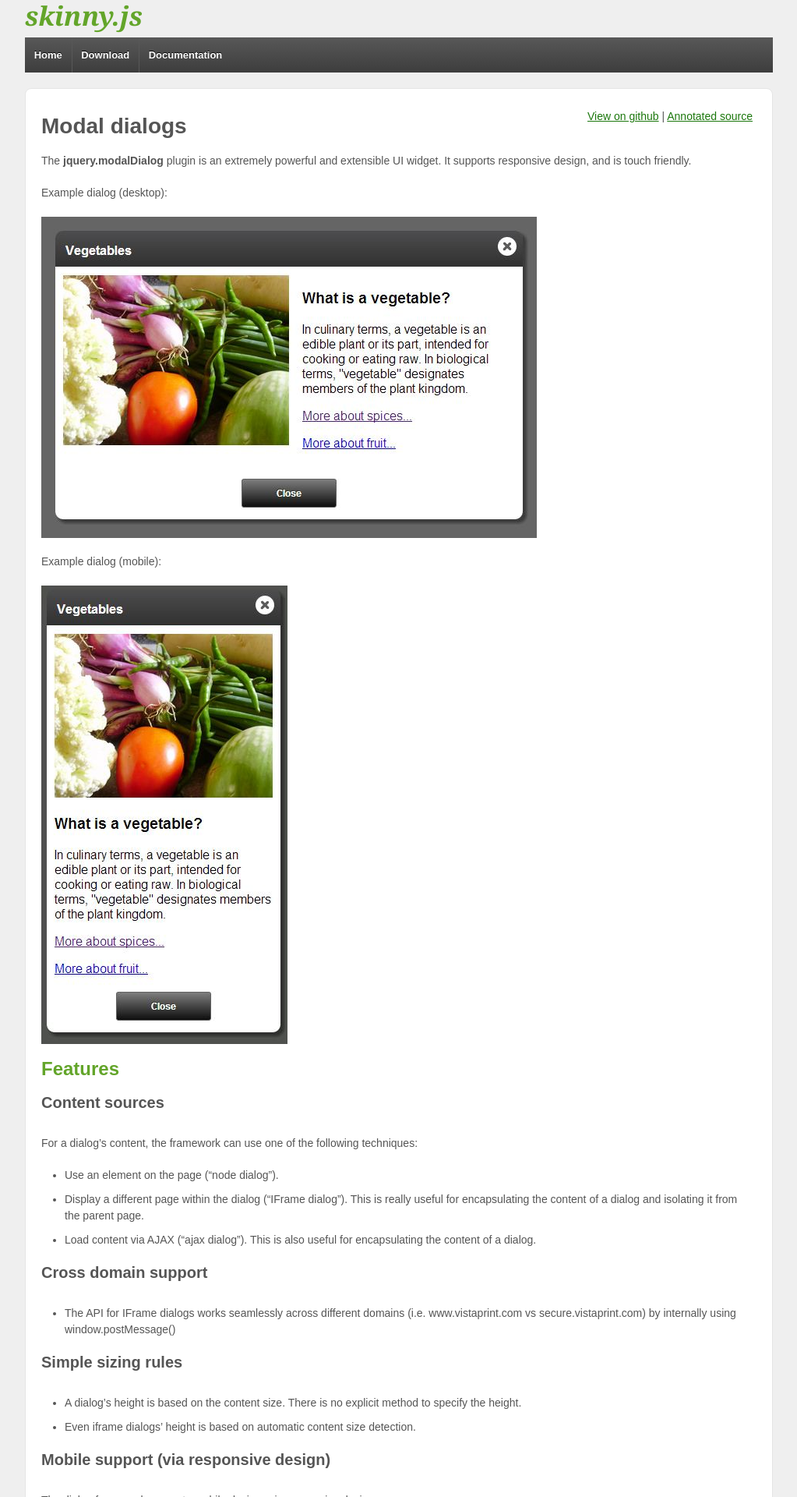
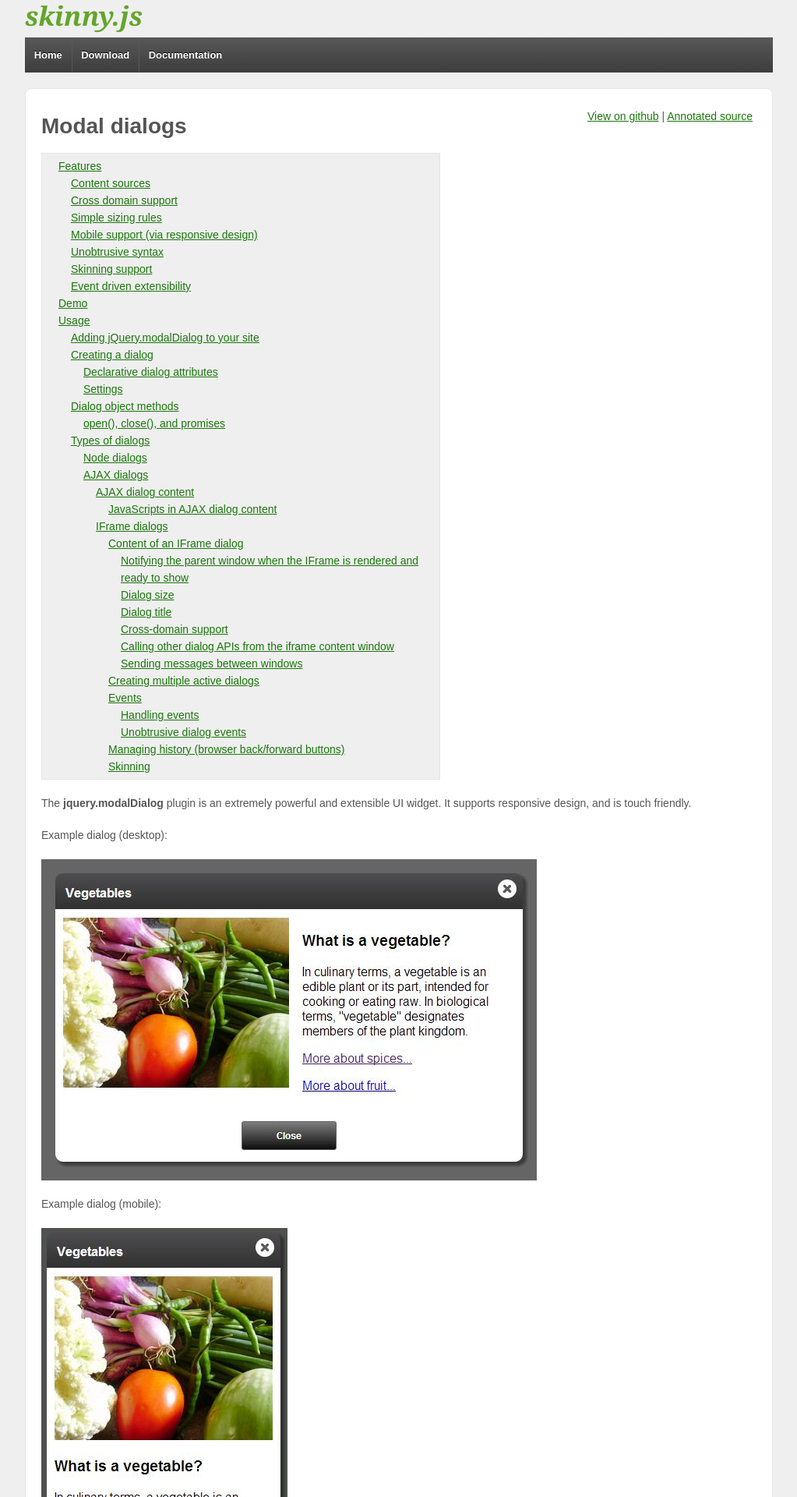
Before and after one commit to vistaprint/SkinnyJS, a Jekyll site: the page built from site/jquery.modalDialog.md, in a window 1280 px wide. Shown: the top 1920 px of the page at 78% size, without its empty margins (128-1151 px from the left). Built offline with Jekyll 4.4.1, drawn with Linux system fonts in a browser that asks for light colours; some of the changed text lies outside the part shown.

Commit message:
TOC for documentation

```diff
--- a/site/_layouts/main-outer.html
+++ b/site/_layouts/main-outer.html
@@ -19,6 +19,7 @@
   <script type='text/javascript' src='javascripts/jquery-migrate.min.js'></script>
   <script type='text/javascript' src='javascripts/responsive-modernizr.js'></script>
   <script type="text/javascript" src="javascripts/script.js"></script>
+  <script type="text/javascript" src="javascripts/toc.js"></script>
 
   <title>skinny.js</title>
 
--- /dev/null
+++ b/site/javascripts/toc.js
@@ -0,0 +1,40 @@
+// https://github.com/ghiculescu/jekyll-table-of-contents
+$(document).ready(function() {
+  var no_back_to_top_links = false
+
+  var headers = $('h2, h3, h4, h5, h6').filter(function() {return this.id}), // get all headers with an ID
+      output = $('.toc');
+
+  if (!headers.length || headers.length < 3 || !output.length) {
+    return;
+  }
+
+  var get_level = function(ele) { return parseInt(ele.nodeName.replace("H", ""), 10) }
+  var highest_level = headers.map(function(_, ele) { return get_level(ele) }).get().sort()[0]
+  var return_to_top = '<i class="icon-arrow-up back-to-top"> </i>'
+
+  var level = get_level(headers[0]), this_level, html = "<ol>";
+  headers.on('click', function() {
+    if (!no_back_to_top_links) window.location.hash = this.id;
+  }).addClass('clickable-header').each(function(_, header) {
+    this_level = get_level(header);
+    if (!no_back_to_top_links && this_level === highest_level) {
+      $(header).addClass('top-level-header').after(return_to_top)
+    }
+    if (this_level === level) // same level as before; same indenting
+      html += "<li><a href='#" + header.id + "'>" + header.innerHTML + "</a>";
+    else if (this_level < level) // higher level than before; end parent ol
+      html += "</li></ol></li><li><a href='#" + header.id + "'>" + header.innerHTML + "</a>";
+    else if (this_level > level) // lower level than before; expand the previous to contain a ol
+      html += "<ol><li><a href='#" + header.id + "'>" + header.innerHTML + "</a>";
+    level = this_level; // update for the next one
+  });
+  html += "</ol>";
+  if (!no_back_to_top_links) {
+    $(document).on('click', '.back-to-top', function() {
+      $(window).scrollTop(0)
+      window.location.hash = ''
+    })
+  }
+  output.html(html);
+});
--- a/site/jquery.modalDialog.md
+++ b/site/jquery.modalDialog.md
@@ -4,6 +4,8 @@ title: jQuery.modalDialog
 ---
 
 # Modal dialogs
+
+<div class="toc">toc</div>
 
 The **jquery.modalDialog** plugin is an extremely powerful and extensible UI widget. It supports responsive design, and is touch friendly.
 
@@ -57,7 +59,7 @@ Dialogs publish [events](#events) that can be used to extend their functionality
 
 ## Usage
 
-### Adding jQuery.modalDialog to your site:
+### Adding jQuery.modalDialog to your site
 
 Using the (skinny.js Download Builder)[http://vistaprint.github.io/SkinnyJS/download-builder.html], create a custom build which includes jquery.modalDialog, along with any other skinny.js libraries you want. Include the following CSS and JavaScript files:
 
--- a/site/stylesheets/style.css
+++ b/site/stylesheets/style.css
@@ -2995,3 +2995,21 @@ ul.library-defs a
 {
   font-weight: bold;
 }
+
+.toc
+{
+  margin-top: 20px;
+  margin-bottom: 20px;
+  border: 1px #e5e5e5 solid;
+  background-color: #efefef;
+  padding: 5px;
+  max-width: 500px;
+}
+
+.toc ol,
+.toc ol li
+{
+  list-style: none;
+  margin: 0;
+  padding-left: 8px;
+}
```
